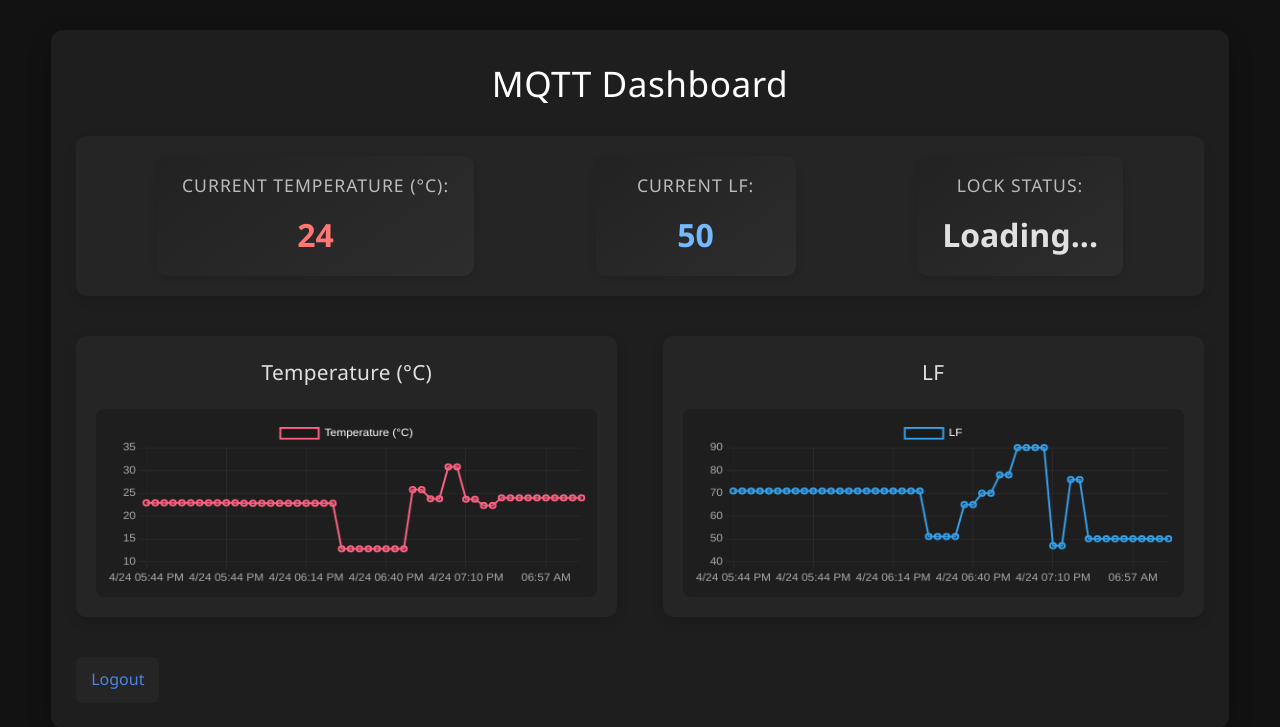
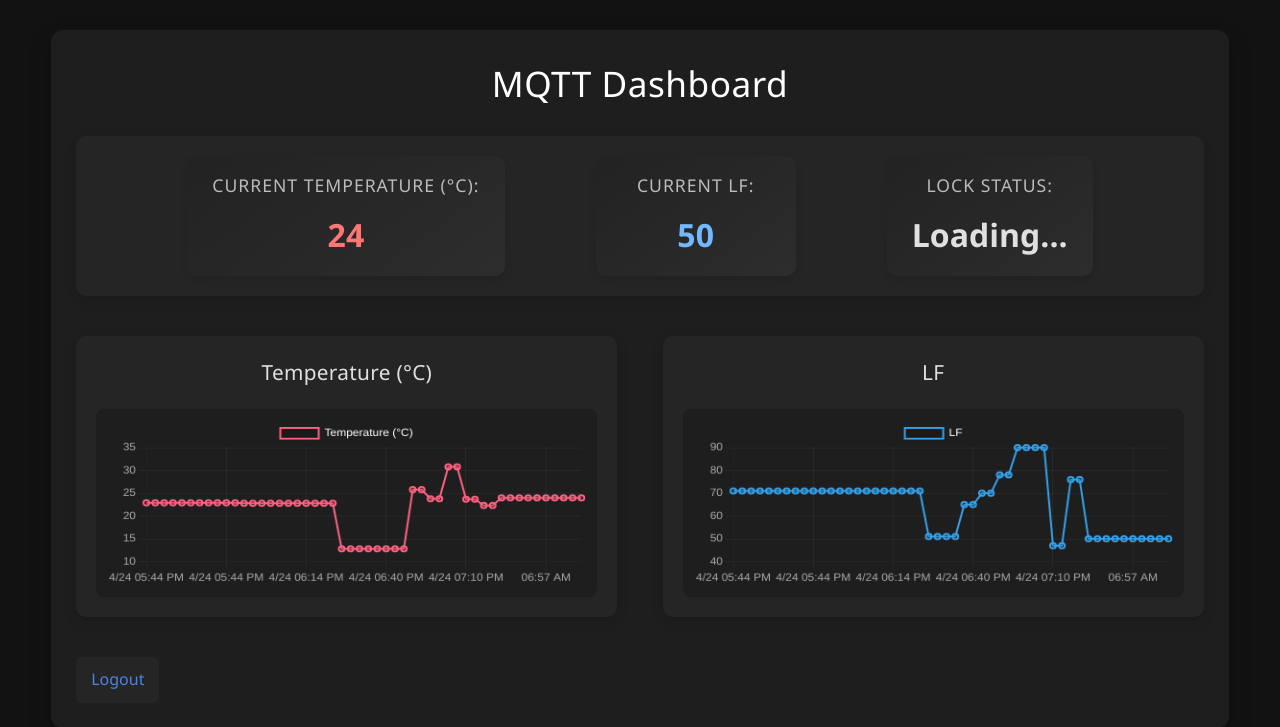
Before and after one commit to supremacyzx/IoT-Project, a Flask app: page /dashboard in a window 1280 px wide. Shown: the top 727 px of the page. Run offline with Flask 3, Linux system fonts and the light colour scheme; a user stored in the database is signed in; data comes from the database, SQL or seed files in the repository; some libraries are stand-ins or nearby versions.

Commit message:
Adjust CSS

```diff
--- a/jankend/static/styles.css
+++ b/jankend/static/styles.css
@@ -93,7 +93,7 @@
   /* Current Values Display */
   .current-values {
     display: flex;
-    justify-content: space-around;
+    justify-content: space-evenly;
     margin-bottom: 40px;
     background-color: #252525;
     padding: 20px;
```
Also changed, not shown: 1 other file.
